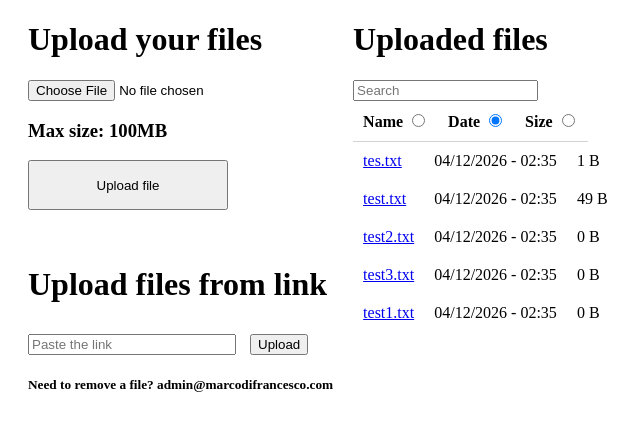
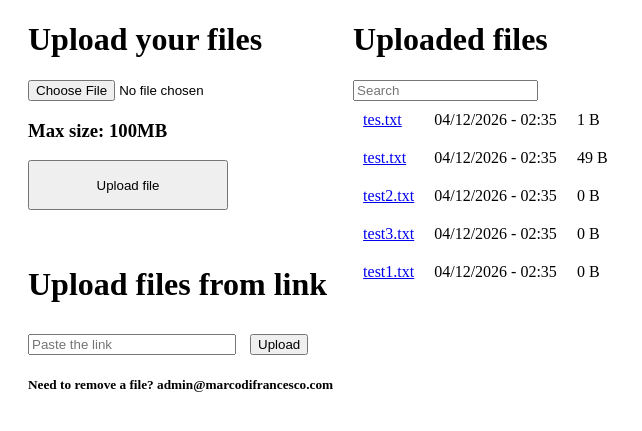
Before and after one commit to MarcoDiFrancesco/marcodifrancesco.github.io, a PHP site: page /upload/index.php in a window 1280 px wide. Shown: the top 431 px of the page, without its empty margins (0-642 px from the left). Run offline with PHP 8.4, Linux system fonts and the light colour scheme; lists and menus that the app fills with data are empty.

Commit message:
Removed sorting code

```diff
--- a/upload/index.php
+++ b/upload/index.php
@@ -31,42 +31,19 @@
 				});
 			});
 
-			/*
-			// version of sorting in a file, not working
-
 			$("#searchFiles").keyup(function(){ // when there is an input update table
 				value = $(this).val();
-				// check which radio box is checked
-				if(document.getElementById("name").checked == true){
-					var sort = "name";
-				} else if(document.getElementById("date").checked == true){
-					var sort = "date";
-				} else if(document.getElementById("size").checked == true){
-					var sort = "size";
-				} else {
-					var sort = "error";
-				}
 		    $.ajax({
 					type:"POST",
 					url: "search.php",
 					data:{
 						'searchInput':value,
-						'sort':sort
 					},
 					success: function(result){
-						var table = document.getElementById('fileTable');
-							row = table.insertRow(1);
-							cell1 = row.insertCell(0);
-							cell2 = row.insertCell(1);
-
-							cell1.innerHTML = value;
-							cell2.innerHTML = sort;
-
-		        // $("#searchOutput").html(result);
+						$("#searchOutput").html(result);
 		    	}
 				});
 			});
-			*/
 		});
 		</script>
 
@@ -93,24 +70,6 @@
 				<h1>Uploaded files</h1>
 				<input type="text" width="100px" placeholder="Search" id="searchFiles">
 			</div>
-			<table id="fileTable">
-				<form id='sort'>
-					<tr>
-						<th>
-							Name
-							<input type='radio' name='sort' value='name' id="name">
-						</th>
-						<th>
-							Date
-							<input type='radio' name='sort' value='date' id="date" checked>
-						</th>
-						<th>
-							Size
-							<input type='radio' name='sort' value='size' id="size">
-						</th>
-					</tr>
-				</form>
-			</table>
 			<table>
 				<div id="searchOutput"></div>
 			</table>
--- a/upload/search.php
+++ b/upload/search.php
@@ -1,6 +1,5 @@
 <?php
 $input = $_POST["searchInput"];
-$sort = $_POST["sort"];
 
 $files = glob("../file/*{$input}*");
 
```
